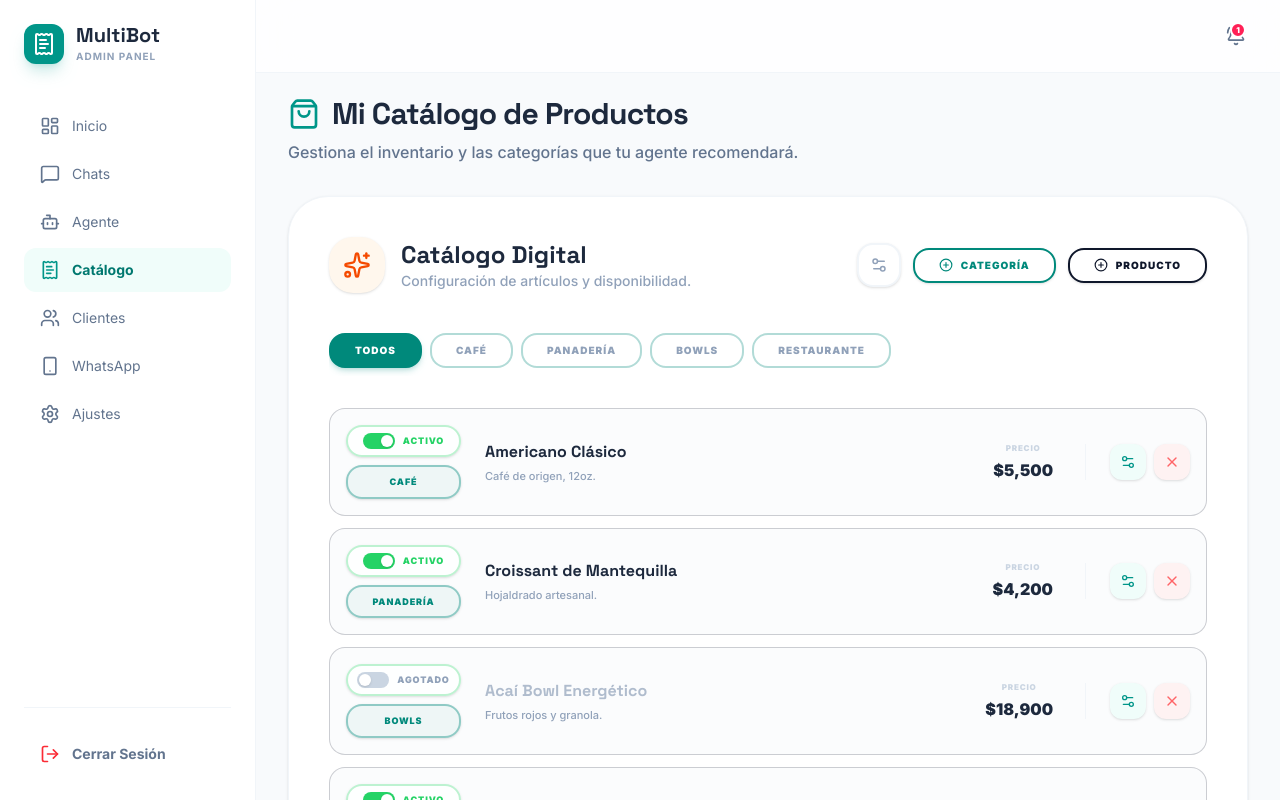
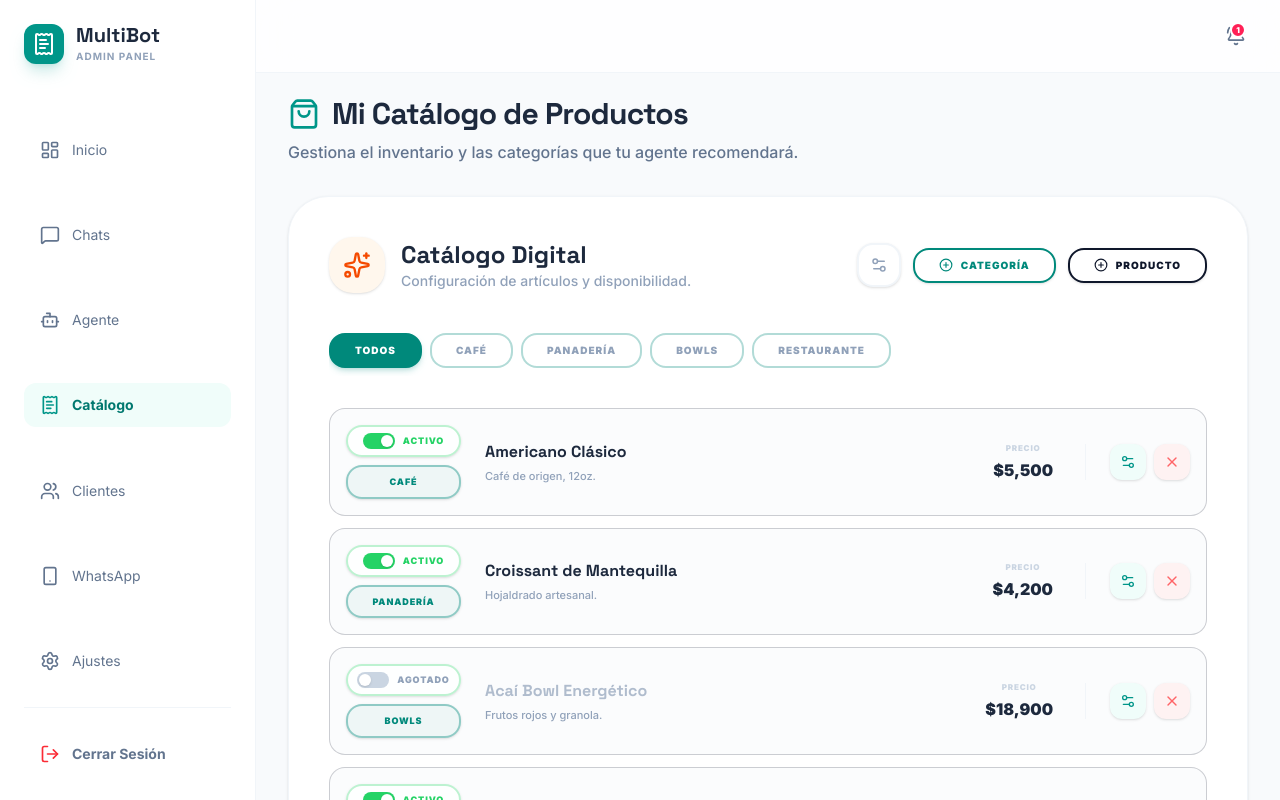
Before and after one commit to Farmaco777/AgentWhatsappMultiTenat, a Next.js app: page /catalogo in a window 1280 px wide. Shown: the top 800 px of the page. Built offline with nearby package versions, Linux system fonts and the light colour scheme.

Commit message:
style: redistribute sidebar navigation items using justify-between for better vertical space utilization

```diff
--- a/src/components/Navigation.tsx
+++ b/src/components/Navigation.tsx
@@ -81,7 +81,7 @@ export const Sidebar = ({ className, isOpen, onClose }: SidebarProps) => {
             )}
           </div>
 
-          <nav className="flex-1 flex flex-col gap-1">
+          <nav className="flex-1 flex flex-col justify-between py-6">
             {navItems.map((item) => {
               const isActive = pathname === item.path || pathname.startsWith(item.path + '/');
               return (
```
